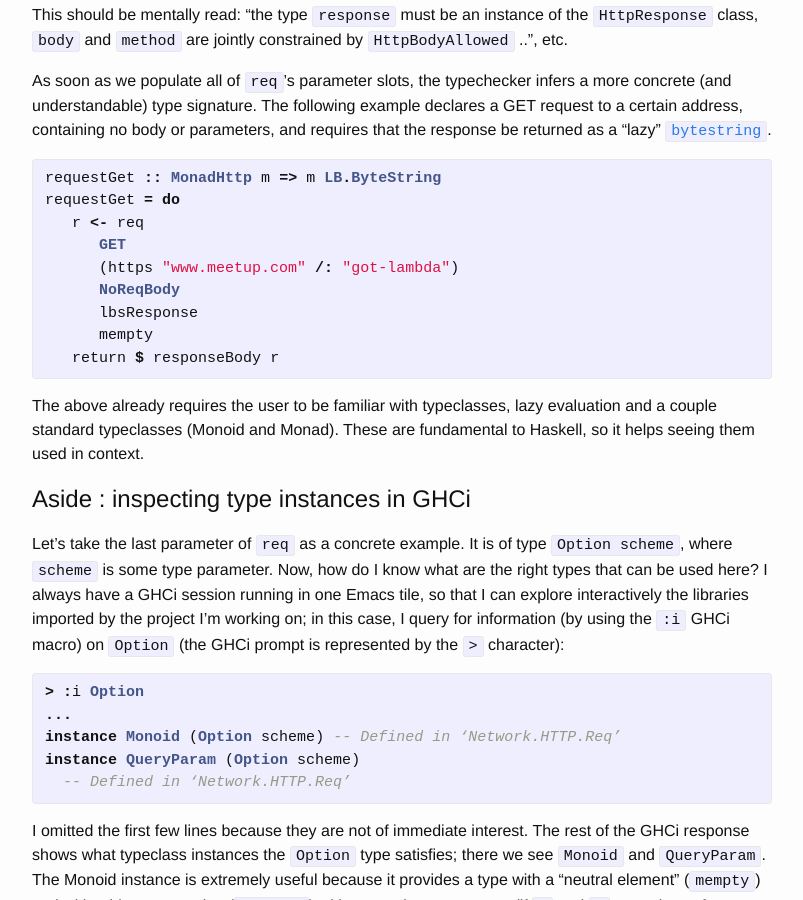
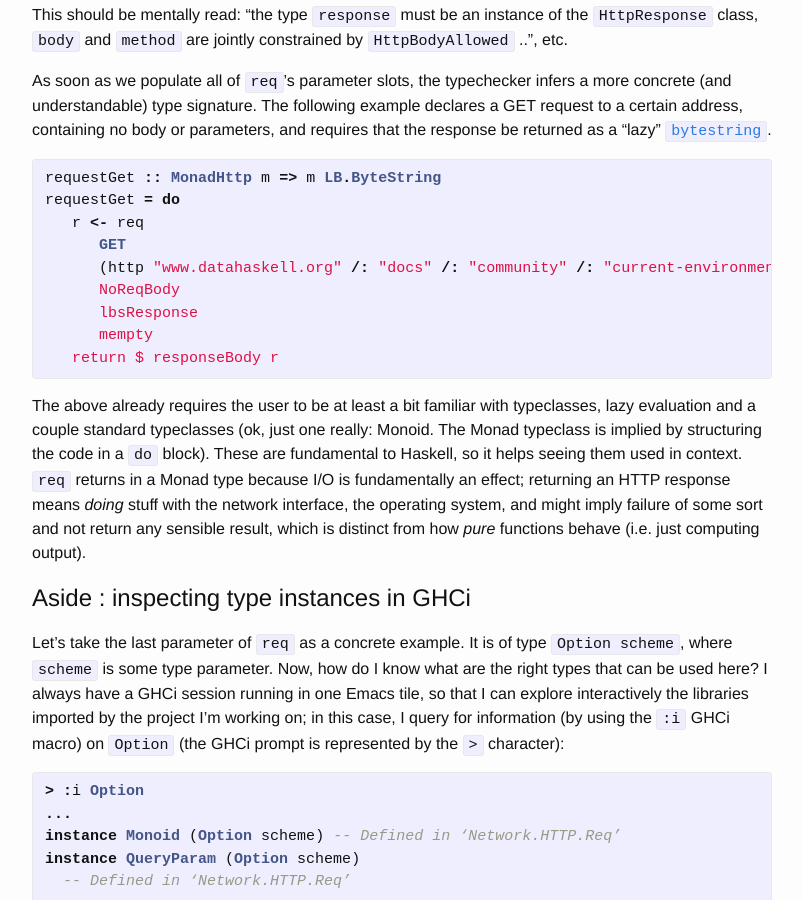
Before and after one commit to ocramz/ocramz.github.io, a Jekyll site: the page built from _posts/2017-11-30-growing-software-architecture.markdown, in a window 1280 px wide and 900 px high, scrolled down 943 px. Shown: the whole window, without its empty margins (238-1041 px from the left). Built offline with Jekyll 4.4.1, drawn with Linux system fonts in a browser that asks for light colours; some of the changed text lies outside the part shown.

Commit message:
blog update

```diff
--- a/_posts/2017-11-30-growing-software-architecture.markdown
+++ b/_posts/2017-11-30-growing-software-architecture.markdown
@@ -41,14 +41,14 @@ requestGet :: MonadHttp m => m LB.ByteString
 requestGet = do
    r <- req
       GET
-      (https "www.meetup.com" /: "got-lambda")
+      (http "www.datahaskell.org" /: "docs" /: "community" /: "current-environment.html)
       NoReqBody
       lbsResponse
       mempty
    return $ responseBody r
 {% endhighlight %}
 
-The above already requires the user to be familiar with typeclasses, lazy evaluation and a couple standard typeclasses (Monoid and Monad). These are fundamental to Haskell, so it helps seeing them used in context.
+The above already requires the user to be at least a bit familiar with typeclasses, lazy evaluation and a couple standard typeclasses (ok, just one really: Monoid. The Monad typeclass is implied by structuring the code in a `do` block). These are fundamental to Haskell, so it helps seeing them used in context. `req` returns in a Monad type because I/O is fundamentally an effect; returning an HTTP response means _doing_ stuff with the network interface, the operating system, and might imply failure of some sort and not return any sensible result, which is distinct from how _pure_ functions behave (i.e. just computing output).
 
 
 # Aside : inspecting type instances in GHCi
```
Also changed, not shown: other parts of _posts/2017-11-30-growing-software-architecture.markdown (+1 -1 lines), 2 other files.
